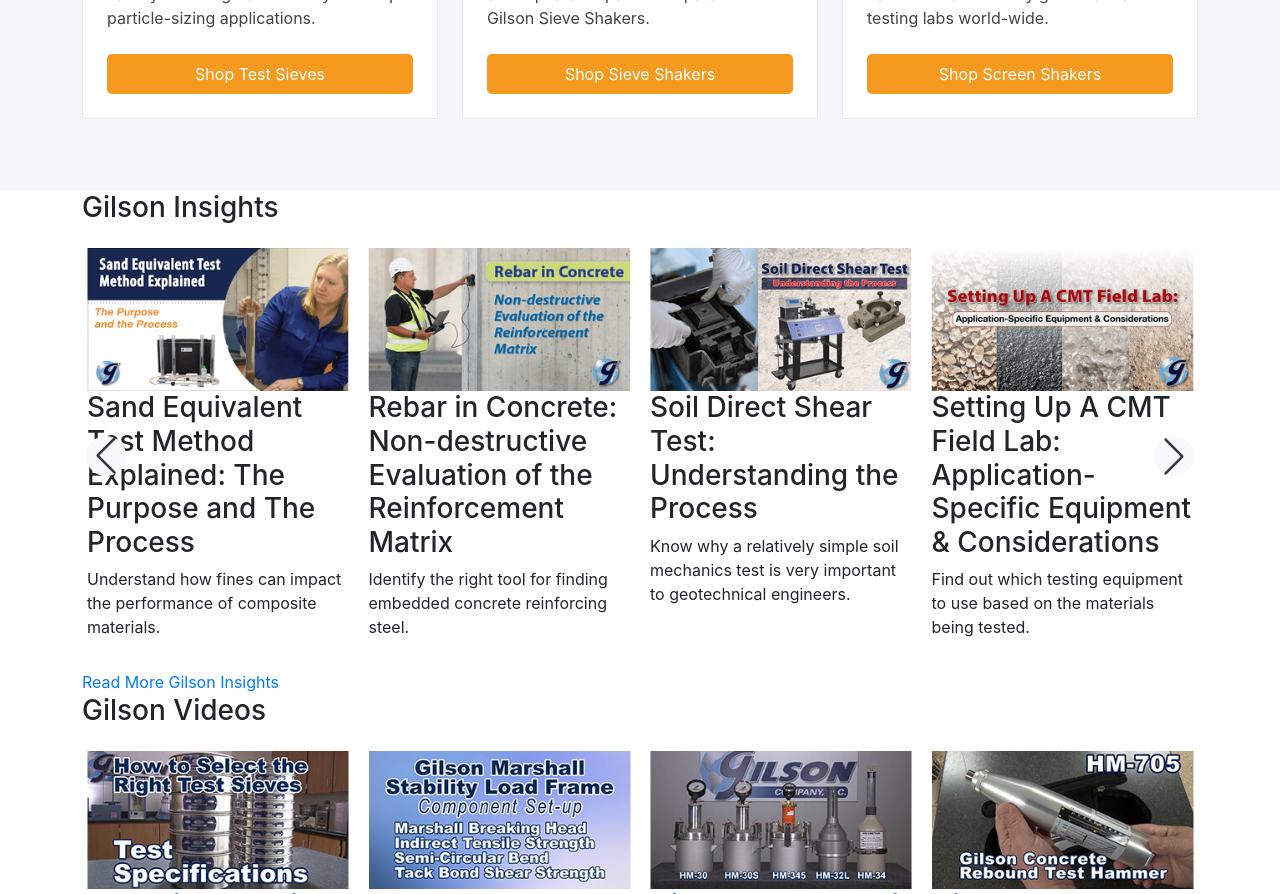
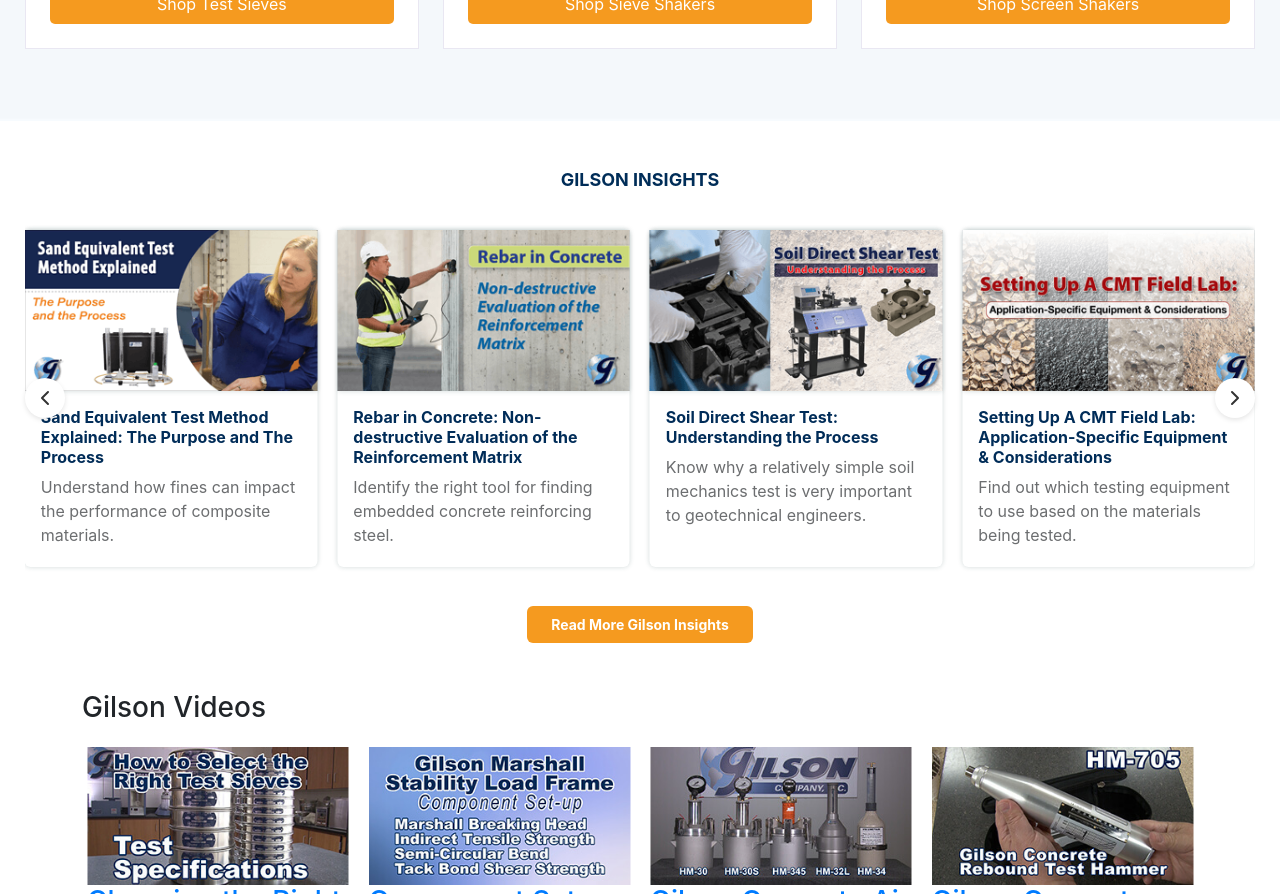
Before and after one commit to anna-bars/gilston, a React (Vite) app: page / in a window 1280 px wide. Shown: the part 2600-3494 px from the top of the page. Built offline with nearby package versions, Linux system fonts and the light colour scheme; the HTML template or start-up script is replaced by a standard one.

Commit message:
added gilson inisghts

```diff
--- a/src/components/Layout/GilsonInsights.tsx
+++ b/src/components/Layout/GilsonInsights.tsx
@@ -1,12 +1,8 @@
 import React from 'react';
-// Swiper React Components
 import { Swiper, SwiperSlide } from 'swiper/react';
-// Swiper Modules
 import { Autoplay, Navigation } from 'swiper/modules';
 
-
-// Images Import (Vite-ի համար)
-// Համոզվիր, որ այս նկարները քո src/assets ֆոլդերում են
+// Images Import
 import img1 from '../../assets/coarse-aggregate-gradation.png';
 import img2 from '../../assets/sand-equivlant.png';
 import img3 from '../../assets/detecting-rebar-in-concrete.png';
@@ -16,7 +12,7 @@
 import img7 from '../../assets/cbr-test.png';
 import img8 from '../../assets/concrete-cracking.png';
 
-// Տվյալների կառուցվածք (Clean Code)
+// Տվյալների կառուցվածք
 const insights = [
   {
     id: 1,
@@ -86,94 +82,155 @@
 
 const GilsonInsights: React.FC = () => {
   return (
-    <div className="gilson-insight">
-      <div className="container">
+    <div className="py-5">
+      <div className="container" style={{maxWidth: '98%'}}>
         <div className="row">
-          <div className="col-md-12">
+          <div className="col-12">
 
             {/* Header */}
-            <div className="who-title">
-              <h3>Gilson Insights</h3>
+            <div className="text-center mb-4">
+              <h3
+                className="text-uppercase fw-bold"
+                style={{
+                  color: '#002d58',
+                  fontSize: '18px'
+                }}
+              >
+                Gilson Insights
+              </h3>
             </div>
 
             {/* Slider Wrapper */}
-            <div className="seller-slider">
-              {/*
-                  Swiper Container
-                  className="insight-slider slider" պահպանված է հին CSS-ի համար
-              */}
+            <div className="position-relative">
               <Swiper
-                className="insight-slider slider"
                 modules={[Autoplay, Navigation]}
                 spaceBetween={20}
                 loop={true}
-                navigation={true}
+                navigation={{
+                  nextEl: '.custom-insight-next',
+                  prevEl: '.custom-insight-prev',
+                }}
                 autoplay={{
                   delay: 5000,
                   disableOnInteraction: false,
                 }}
-                // Responsive Logic
                 breakpoints={{
                   320: { slidesPerView: 1, spaceBetween: 10 },
                   576: { slidesPerView: 2, spaceBetween: 15 },
                   768: { slidesPerView: 3, spaceBetween: 20 },
                   1024: { slidesPerView: 4, spaceBetween: 20 },
                 }}
-                // Inline Styles:
-                // 1. Padding - որ ստվերները չկտրվեն
-                // 2. Navigation color - սև սլաքներ
                 style={{
-                    '--swiper-navigation-color': '#333',
-                    '--swiper-navigation-size': '30px',
-                    padding: '15px 5px',
+                  padding: '15px 0',
                 } as React.CSSProperties}
               >
                 {insights.map((item) => (
                   <SwiperSlide
                     key={item.id}
-                    className="slide"
-                    // Հավասար բարձրության համար:
-                    style={{ height: 'auto', display: 'flex' }}
+                    style={{ height: 'auto' }}
                   >
                     <div
-                        className="insight1"
-                        // Քարտը ձգվում է ամբողջ բարձրությամբ
-                        style={{ width: '100%', display: 'flex', flexDirection: 'column' }}
+                      className="h-100 d-flex flex-column bg-white rounded"
+                      style={{
+                        boxShadow: '0 0 5px rgba(24, 66, 66, 0.2)',
+                        transition: 'all 0.3s ease',
+                      }}
+                      onMouseEnter={(e) => {
+                        e.currentTarget.style.boxShadow = '0 5px 15px rgba(24, 66, 66, 0.3)';
+                      }}
+                      onMouseLeave={(e) => {
+                        e.currentTarget.style.boxShadow = '0 0 5px rgba(24, 66, 66, 0.2)';
+                      }}
                     >
-                      <div className="insight-img">
+                      {/* Image Section */}
+                      <div
+                        className="insight-img"
+                        style={{
+                          backgroundColor: '#b5bdc4',
+                          boxShadow: '0 0 5px rgba(24, 66, 66, 0.2)',
+                          position: 'relative',
+                          width: '100%',
+                        }}
+                      >
                         <a href={item.link}>
-                          {/*
-                              Optimization:
-                              width/height հստակ նշված են (ինչպես օրիգինալում),
-                              որը կանխում է CLS-ը:
-                          */}
                           <img
                             loading="lazy"
                             src={item.img}
                             alt={item.alt}
                             width="313"
                             height="172"
-                            style={{ width: '100%', height: 'auto', display: 'block' }}
+                            className="img-fluid w-100"
+                            style={{
+                              height: 'auto',
+                              objectFit: 'cover',
+                              display: 'block'
+                            }}
                           />
                         </a>
                       </div>
 
-                      {/* Flex grow-ի շնորհիվ տեքստը լցնում է ներքևը,
-                          իսկ երկար վերնագրերի դեպքում քարտը հարմարվում է */}
-                      <div className="insight-text" style={{ flexGrow: 1 }}>
-                        <h3>{item.title}</h3>
-                        <p>{item.desc}</p>
+                      {/* Text Section */}
+                      <div
+                        className="p-3 d-flex flex-column flex-grow-1"
+                        style={{
+                          flex: '1'
+                        }}
+                      >
+                        <h3
+                          className="fw-bold mb-2"
+                          style={{
+                            color: '#002c58',
+                            fontSize: '16px',
+                            lineHeight: '20px'
+                          }}
+                        >
+                          {item.title}
+                        </h3>
+                        <p
+                          className="mb-0 flex-grow-1"
+                          style={{
+                            color: '#6c6e70',
+                            fontSize: '16px'
+                          }}
+                        >
+                          {item.desc}
+                        </p>
                       </div>
                     </div>
                   </SwiperSlide>
                 ))}
               </Swiper>
 
+              {/* Custom Navigation Buttons */}
+              <button className="custom-insight-prev position-absolute top-50 start-0 translate-middle-y z-3 bg-white border-0 rounded-circle">
+                <svg width="24" height="24" viewBox="0 0 24 24" fill="none" xmlns="http://www.w3.org/2000/svg">
+                  <path d="M15 18L9 12L15 6" stroke="#333" strokeWidth="2" strokeLinecap="round" strokeLinejoin="round"/>
+                </svg>
+              </button>
+              <button className="custom-insight-next position-absolute top-50 end-0 translate-middle-y z-3 bg-white border-0 rounded-circle">
+                <svg width="24" height="24" viewBox="0 0 24 24" fill="none" xmlns="http://www.w3.org/2000/svg">
+                  <path d="M9 18L15 12L9 6" stroke="#333" strokeWidth="2" strokeLinecap="round" strokeLinejoin="round"/>
+                </svg>
+              </button>
+            </div>
+
             {/* Footer Link */}
-              <div className="more-insight">
+            <div className="text-center mt-4">
               <a
                 href="https://www.globalgilson.com/blog"
                 title="Click here to read more Gilson Insights blog posts"
+                className="d-inline-block text-decoration-none text-white fw-bold px-4 py-2 rounded"
+                style={{
+                  backgroundColor: '#f59a1f',
+                  fontSize: '14px',
+                  transition: 'background-color 0.3s ease'
+                }}
+                onMouseEnter={(e) => {
+                  e.currentTarget.style.backgroundColor = '#e08b1d';
+                }}
+                onMouseLeave={(e) => {
+                  e.currentTarget.style.backgroundColor = '#f59a1f';
+                }}
               >
                 Read More Gilson Insights
               </a>
@@ -182,7 +239,68 @@
           </div>
         </div>
       </div>
-      </div>
+
+      {/* Responsive Styles */}
+      <style>{`
+        /* Custom navigation buttons */
+        .custom-insight-prev,
+        .custom-insight-next {
+          width: 40px !important;
+          height: 40px !important;
+          display: flex !important;
+          align-items: center !important;
+          justify-content: center !important;
+          box-shadow: 0 2px 5px rgba(0,0,0,0.1) !important;
+          transition: all 0.3s ease !important;
+        }
+
+        .custom-insight-prev:hover,
+        .custom-insight-next:hover {
+          background: #e9ecef !important;
+          transform: scale(1.1);
+        }
+
+        /* Hide buttons on mobile */
+        @media (max-width: 576px) {
+          .custom-insight-prev,
+          .custom-insight-next {
+            display: none !important;
+          }
+
+          .insight-slider-mobile {
+            margin-bottom: 30px;
+          }
+
+          .insight-text-mobile h3,
+          .insight-text-mobile p {
+            font-size: 16px;
+          }
+
+          .insight-text-mobile {
+            padding: 10px;
+          }
+
+          .insight-text-mobile p {
+            margin-bottom: 20px;
+          }
+        }
+
+        @media (max-width: 1024px) {
+          .insight-text-responsive h3 {
+            font-size: 14px;
+          }
+
+          .insight-text-responsive p {
+            font-size: 14px;
+          }
+        }
+
+        @media (max-width: 767px) {
+          .swiper-slide-mobile:last-child {
+            display: none;
+          }
+        }
+      `}</style>
     </div>
   );
 };
--- a/src/components/Layout/WhoArea.tsx
+++ b/src/components/Layout/WhoArea.tsx
@@ -72,7 +72,7 @@
         backgroundSize: 'cover'
       }}
     >
-      <div className="container">
+      <div className="container" style={{maxWidth: '98%'}}>
 
         {/* --- HEADER --- */}
         <div className="row">
```
Lines whose indentation alone changed are shown as unchanged.
